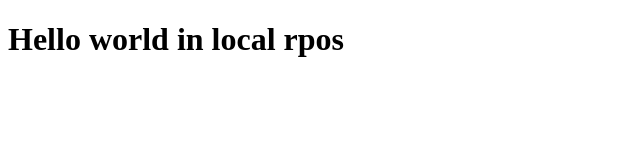
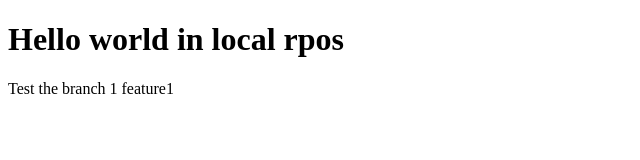
Before and after one commit to saklebecsasutosh/Localrepositorys1, a plain HTML site: page index.html in a window 1280 px wide. Shown: the whole page, without its empty margins (0-640 px from the left). Drawn offline with Linux system fonts and the light colour scheme.

Commit message:
modifay the index file

```diff
--- a/index.html
+++ b/index.html
@@ -8,5 +8,6 @@
 </head>
 <body>
     <h1>Hello world in local rpos</h1>
+    <p>Test the branch 1 feature1</p>
 </body>
 </html>
```
